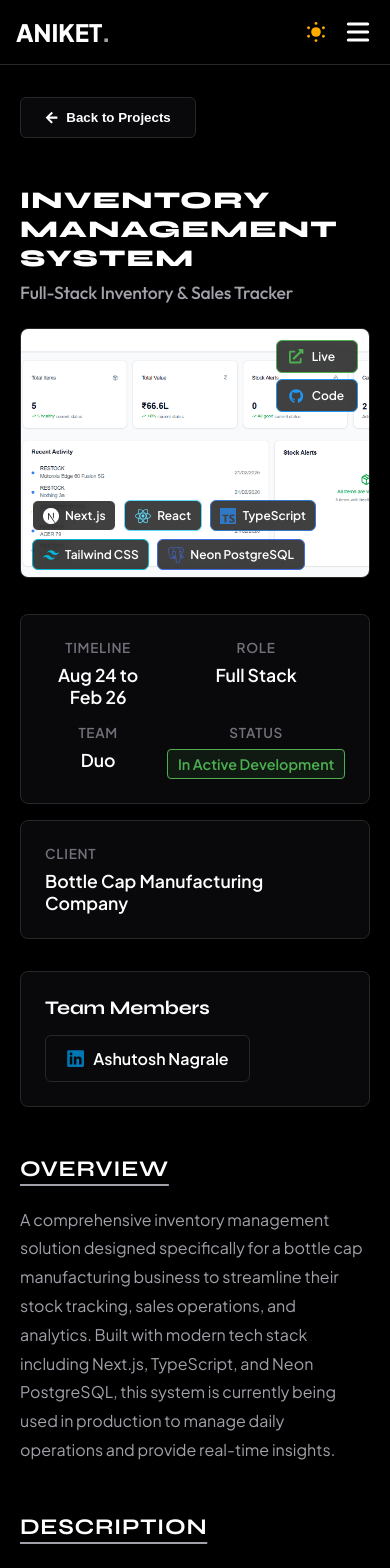
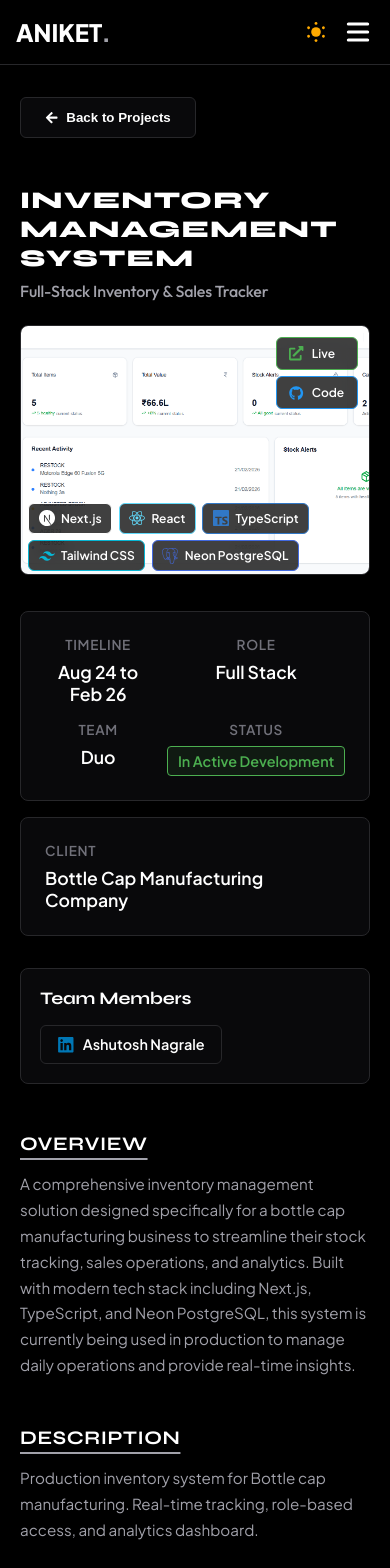
Before and after one commit to Aniket0723/aniket_protfolio, a React (Create React App) app: page /project/1 in a window 390 px wide. Shown: the top 1568 px of the page. Built offline with nearby package versions, Linux system fonts and the light colour scheme; a web font is replaced by a local one.

Commit message:
Optimize mobile responsiveness across all components

```diff
--- a/src/components/AboutMe.js
+++ b/src/components/AboutMe.js
@@ -91,7 +91,7 @@
   color: ${(props) => props.theme.text};
 
   @media (max-width: 768px) {
-    font-size: 1.2rem;
+    font-size: 1.15rem;
   }
 `;
 
@@ -99,6 +99,10 @@
   font-size: 1rem;
   color: ${(props) => props.theme.secondaryText};
   font-weight: 500;
+
+  @media (max-width: 768px) {
+    font-size: 0.95rem;
+  }
 `;
 
 const DurationText = styled.span`
@@ -130,6 +134,11 @@
     left: 0;
     color: ${(props) => props.theme.text};
   }
+
+  @media (max-width: 768px) {
+    font-size: 0.85rem;
+    line-height: 1.5;
+  }
 `;
 
 const RoleBadge = styled.span`
@@ -143,6 +152,13 @@
   font-weight: 600;
   white-space: nowrap;
   margin: 0 0.25rem;
+
+  @media (max-width: 768px) {
+    font-size: 0.75rem;
+    padding: 0.25rem 0.5rem;
+    display: inline-block;
+    margin: 0.1rem 0.2rem;
+  }
 `;
 
 const SkillsSection = styled.div`
@@ -150,6 +166,10 @@
   grid-template-columns: repeat(2, 1fr);
   gap: 1.5rem;
   margin-top: 1rem;
+
+  @media (max-width: 768px) {
+    gap: 1.2rem;
+  }
 
   @media (max-width: 500px) {
     grid-template-columns: 1fr;
@@ -166,6 +186,10 @@
   display: flex;
   flex-wrap: wrap;
   gap: 0.75rem;
+
+  @media (max-width: 768px) {
+    gap: 0.6rem;
+  }
 `;
 
 const SkillBadge = styled.span`
@@ -189,6 +213,16 @@
 
   svg {
     font-size: 1.1rem;
+  }
+
+  @media (max-width: 768px) {
+    padding: 0.45rem 0.85rem;
+    font-size: 0.85rem;
+    gap: 0.4rem;
+
+    svg {
+      font-size: 1rem;
+    }
   }
 `;
 
--- a/src/components/Projects/ProjectDetail.js
+++ b/src/components/Projects/ProjectDetail.js
@@ -85,6 +85,13 @@
   gap: 0.5rem;
   flex-wrap: wrap;
   max-width: calc(100% - 24px);
+
+  @media (max-width: 768px) {
+    bottom: 8px;
+    left: 8px;
+    gap: 0.4rem;
+    max-width: calc(100% - 16px);
+  }
 `;
 
 const ImageTechBadge = styled.div`
@@ -133,6 +140,10 @@
   font-weight: 500;
   color: ${(props) => props.theme.secondaryText};
   margin-bottom: 1.5rem;
+
+  @media (max-width: 768px) {
+    font-size: 1rem;
+  }
 `;
 
 const ProjectMeta = styled.div`
@@ -273,6 +284,11 @@
   background: ${(props) => props.theme.cardBg};
   border: 1px solid ${(props) => props.theme.border};
   border-radius: 8px;
+
+  @media (max-width: 768px) {
+    padding: 1.2rem;
+    margin-bottom: 2rem;
+  }
 `;
 
 const TeamTitle = styled.h3`
@@ -281,6 +297,10 @@
   font-weight: 700;
   margin-bottom: 1rem;
   color: ${(props) => props.theme.text};
+
+  @media (max-width: 768px) {
+    font-size: 1.1rem;
+  }
 `;
 
 const TeamMembers = styled.div`
@@ -312,6 +332,15 @@
     border-color: #0077b5;
     box-shadow: 0 4px 8px rgba(0, 119, 181, 0.2);
   }
+
+  @media (max-width: 768px) {
+    padding: 0.6rem 1rem;
+    font-size: 0.9rem;
+
+    svg {
+      font-size: 1.1rem;
+    }
+  }
 `;
 
 const Section = styled.section`
@@ -329,12 +358,22 @@
   text-decoration-color: ${(props) => props.theme.secondaryText};
   text-decoration-thickness: 2px;
   text-underline-offset: 8px;
+
+  @media (max-width: 768px) {
+    font-size: 1.2rem;
+    margin-bottom: 1rem;
+  }
 `;
 
 const SectionContent = styled.div`
   color: ${(props) => props.theme.secondaryText};
   line-height: 1.8;
   font-size: 1rem;
+
+  @media (max-width: 768px) {
+    font-size: 0.95rem;
+    line-height: 1.7;
+  }
 
   p {
     margin-bottom: 1rem;
@@ -346,10 +385,18 @@
     margin-bottom: 1rem;
     list-style: none;
 
+    @media (max-width: 768px) {
+      margin-left: 1rem;
+    }
+
     li {
       margin-bottom: 0.5rem;
       position: relative;
       padding-left: 1.5rem;
+
+      @media (max-width: 768px) {
+        padding-left: 1.2rem;
+      }
 
       &::before {
         content: "•";
--- a/src/components/Projects/Projects.js
+++ b/src/components/Projects/Projects.js
@@ -120,6 +120,11 @@
   font-family: "Roboto Mono", monospace;
   letter-spacing: 0.5px;
   backdrop-filter: blur(4px);
+
+  @media (max-width: 768px) {
+    font-size: 0.7rem;
+    padding: 0.4rem 0.6rem;
+  }
 `;
 
 const GithubBadge = styled.a`
@@ -141,6 +146,11 @@
   &:hover {
     background: rgba(0, 0, 0, 0.9);
     transform: scale(1.1);
+  }
+
+  @media (max-width: 768px) {
+    font-size: 1.1rem;
+    padding: 0.45rem;
   }
 `;
 
@@ -183,6 +193,11 @@
   color: ${(props) => props.theme.secondaryText};
   margin-bottom: 1.5rem;
   flex-grow: 1;
+
+  @media (max-width: 768px) {
+    font-size: 0.85rem;
+    line-height: 1.4;
+  }
 `;
 
 const ProjectFooter = styled.div`
@@ -215,6 +230,10 @@
     transform: translateY(-2px);
     filter: brightness(1.2);
   }
+
+  @media (max-width: 768px) {
+    font-size: 1.2rem;
+  }
 `;
 
 const ViewProject = styled.a`
@@ -233,6 +252,10 @@
 
   &:hover svg {
     transform: translateX(3px);
+  }
+
+  @media (max-width: 768px) {
+    font-size: 0.85rem;
   }
 `;
 
```
